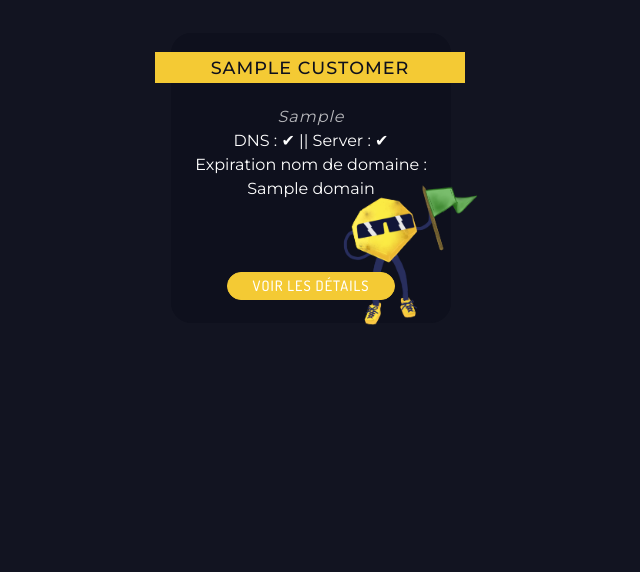
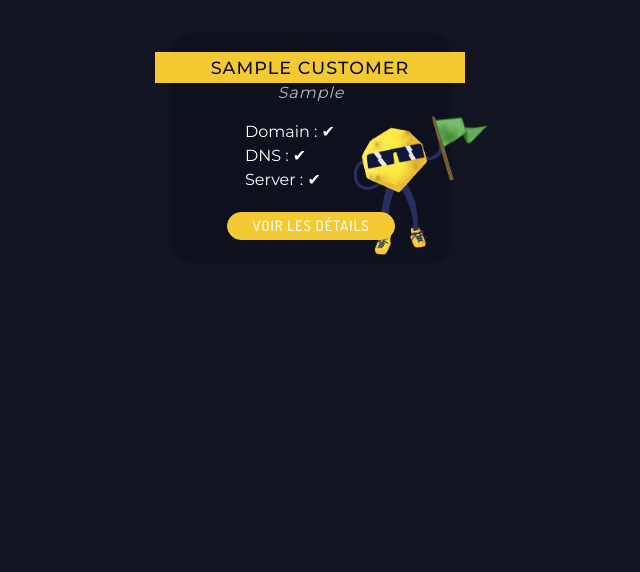
Before and after one commit to HungryNuggets/monitoring, a PHP site: template view/public/home.html.twig in a window 1280 px wide. Shown: the part 76-648 px from the top of the page, without its empty margins (329-969 px from the left). Run offline with PHP 8.4, Linux system fonts and the light colour scheme; the template is opened without the code that fills it: most values are stand-ins (such as "Sample title", 1, 10 or a date in 2020); some libraries are stand-ins or nearby versions.

Commit message:
home layout and finish

```diff
--- a/controller/global/home.controller.php
+++ b/controller/global/home.controller.php
@@ -11,7 +11,10 @@ $allCustomer = $customerManager->selectAllCustomers();
 
 for ($i = 0; $i < count($allCustomer); $i++){
     $fullCustomerList[$i] = $allCustomer[$i];
+    // DNS
     $fullCustomerList[$i]['DNS'] =  $customerManager->dnsStatus($ovh, $allCustomer[$i]['domain_customer'],$allCustomer[$i]['id_customer'], $issueManager);
-    $fullCustomerList[$i]['server'] =  $customerManager->serverStatus($ovh, $allCustomer[$i]['domain_customer'],$allCustomer[$i]['id_customer'], $issueManager);
+    // SERVER
+    $fullCustomerList[$i]['server'] =  $customerManager->serverStatus($ovh, $allCustomer[$i]['hosting_customer'],$allCustomer[$i]['id_customer'], $issueManager);
+    // DOMAIN
     $fullCustomerList[$i]['domain'] =  $customerManager->domainStatus($ovh, $allCustomer[$i]['domain_customer'],$allCustomer[$i]['id_customer'], $issueManager);
 }
--- a/public/css/style.css
+++ b/public/css/style.css
@@ -361,7 +361,7 @@ label {
     border: 1px solid #0E101D;
     border-radius: 20px;
     background-color: #0E101D;
-    height: 290px;
+    height: 230px;
     margin: 25px 35px;
     text-align: center;
 }
@@ -392,11 +392,16 @@ label {
     width: 160px;
     height: auto;
     position : relative;
-    bottom : 45px;
-    left: 90px;
+    bottom : 90px;
+    left: 100px;
 }
 
 .monitoring-card a {
     position: relative;
-    bottom: 110px;
+    bottom: 145px;
 }
+
+.monitoring-card p {
+    text-align: left;
+    margin: 15px auto 0 65px;
+}
--- a/view/public/home.html.twig
+++ b/view/public/home.html.twig
@@ -8,24 +8,25 @@
                 <div>
                     <h2>{{ customer.name_customer }} </h2>
                 </div>
+                <em>{{ customer.domain_customer }}</em>
                 <br>
-                <em>{{ customer.domain_customer }}</em>
                 <p>
+                    {% if customer.domain == true %}
+                        Domain : ✔
+                    {% elseif customer.domain == false %}
+                        Domain : ✗
+                    {% endif %}
+                    <br>
                     {% if customer.DNS == true %}
                         DNS : ✔
                     {% elseif customer.DNS == false %}
                         DNS : ✗
                     {% endif %}
+                    <br>
                     {% if customer.server == true %}
-                        || Server : ✔
+                        Server : ✔
                     {% elseif customer.server == false %}
-                        || Server : ✗
-                    {% endif %}
-                    <br>
-                    {% if customer.domain == true %}
-                         Expiration nom de domaine : {{ customer.domain }}
-                    {% elseif customer.domain == false %}
-                        Nom de domaine : <br>✗
+                        Server : ✗
                     {% endif %}
                 </p>
                 {% if customer.DNS == true and customer.server == true and customer.domain == true %}
```
Also changed, not shown: model/CustomerManager.php (+34 -10 lines).
